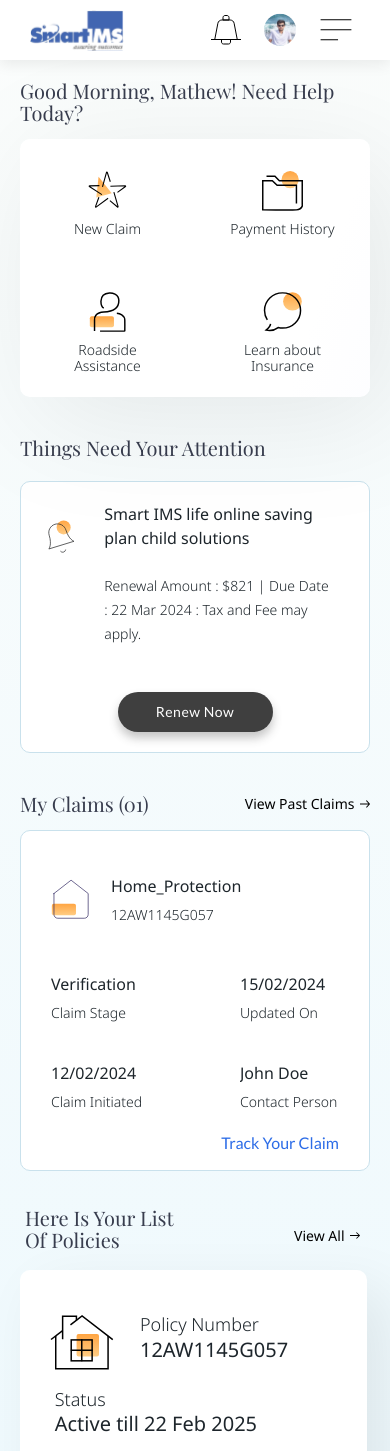
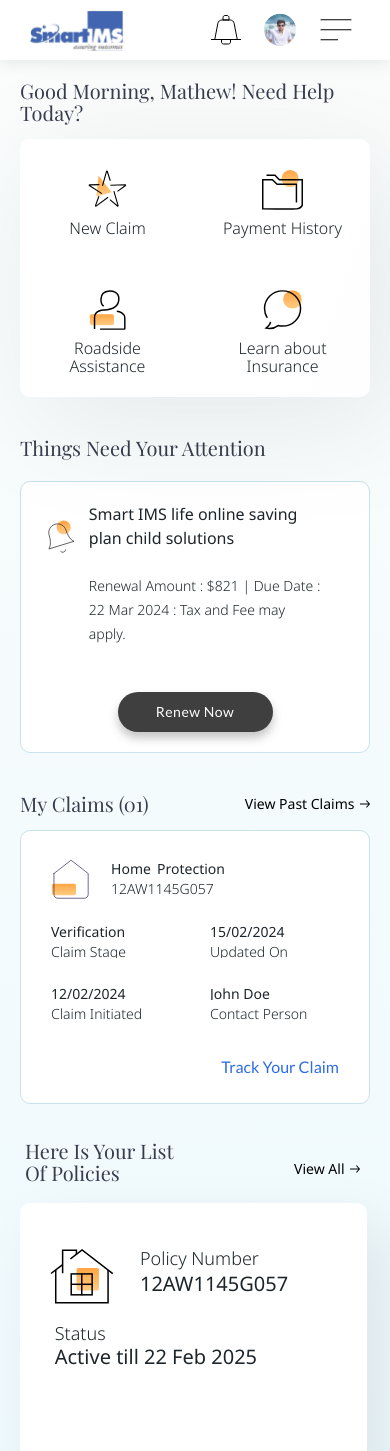
Before and after one commit to SmartImsIns/smart-ims-insu-frontend-app, a React (Create React App) app: page /ims-dashboard in a window 390 px wide. Shown: the top 1451 px of the page. Built offline with nearby package versions, Linux system fonts and the light colour scheme; a web font is replaced by a local one.

Commit message:
bugs fixed

```diff
--- a/src/ImsDashboard/AttentionCard/AttentionCardStyles.ts
+++ b/src/ImsDashboard/AttentionCard/AttentionCardStyles.ts
@@ -37,7 +37,7 @@ export const AttentionCardStyles = {
             // height: "228px",
             flexDirection: "column",
             padding: "20px",
-            gap: "46px"
+            gap: "46px",
         },
         "@media (min-width:600px) and (max-width:799px)": {
             paddingRight: "38px",
@@ -104,6 +104,8 @@ export const AttentionCardStyles = {
         "@media (max-width:599px)": {
             gap: "24px",
             flexWrap: "wrap",
+            paddingLeft: "10px",
+            paddingRight: "26px",
         },
         "@media (min-width:600px) and (max-width:1024px)": {
             gap: "15x",
@@ -131,7 +133,8 @@ export const AttentionCardStyles = {
     },
     ActionButton: {
         "@media (min-width:600px) and (max-width:1024px)": {
-            marginLeft: "auto"
+            marginLeft: "auto",
+            paddingTop: "15px"
         },
 
     },
--- a/src/ImsDashboard/MyClaimsCard/MyClaimsCardStyles.ts
+++ b/src/ImsDashboard/MyClaimsCard/MyClaimsCardStyles.ts
@@ -28,6 +28,7 @@ export const MyClaimCardStyles = {
         },
         "@media (min-width: 600px) and (max-width: 1070px)": {
             marginLeft: "auto",
+            paddingTop: "5px"
         }
     },
     trackYourClaim: {
@@ -74,8 +75,7 @@ export const MyClaimCardStyles = {
         borderRadius: "10px",
         boxShadow: "0px 0px 10px 0px rgba(0, 0, 0, 0)",
         "@media (max-width:599px)": {
-            height: "309px",
-            paddingRight: "0px",
+            padding: "15px 30px 28px 15px",
             justifyContent: "space-between",
             marginTop: "15px",
         },
@@ -92,7 +92,7 @@ export const MyClaimCardStyles = {
             alignItem: "center",
             justifyContent: "flex-end",
             marginLeft: "auto",
-            marginRight: "30px"
+            paddingTop: "24px"
         }
     },
     box: {
--- a/src/ImsDashboard/WelcomeCard/WelcomCardStyles.ts
+++ b/src/ImsDashboard/WelcomeCard/WelcomCardStyles.ts
@@ -33,7 +33,12 @@ export const WelcomeCardStyles = {
       alignItems: "center",
       marginTop: "15px"
     },
-    "@media (min-width: 600px) and (max-width: 1024px)": {
+    "@media (min-width: 600px) and (max-width: 615px)": {
+      paddingLeft: "15px",
+      paddingRight: "10px",
+      gap: "15px",
+    },
+    "@media (min-width: 615px) and (max-width: 1024px)": {
       paddingLeft: "20px",
       paddingRight: "20px",
       gap: "15px",
--- a/src/ImsDashboard/commonComponents/DashBoardCardItemStyles.ts
+++ b/src/ImsDashboard/commonComponents/DashBoardCardItemStyles.ts
@@ -18,6 +18,7 @@ export const DashBoardCardItemStyles = {
       display: "flex",
       alignItems: "center",
       justifyContent: "space-between",
+      gap: "10px",
       img: {
         height: "40px",
       },
@@ -31,11 +32,11 @@ export const DashBoardCardItemStyles = {
     lineHeight: "110%",
     fontFamily: "Noto Sans",
     "@media (max-width: 599px)": {
-      fontSize: "14px",
+      fontSize: "16px",
       textAlign: "center",
     },
-    "@media(min-width: 600px) and (max-width: 1023px)": {
-      fontSize: "15px",
+    "@media(min-width: 600px) and (max-width: 800px)": {
+      fontSize: "16px",
     },
   },
 };
--- a/src/ImsDashboard/commonComponents/MyClaimCardItemStyles.ts
+++ b/src/ImsDashboard/commonComponents/MyClaimCardItemStyles.ts
@@ -5,8 +5,9 @@ export const MyClaimCardItemStyles = {
         padding: "15px",
         alignItems: "center",
         "@media (max-width:599px)": {
-            marginRight: "0px",
+            padding: "15px",
             minWidth: "114px",
+            maxHeight: "35.35px"
         }
     },
     claimsData: {
@@ -14,9 +15,8 @@ export const MyClaimCardItemStyles = {
         display: "flex",
         flexDirection: "column",
         "@media (max-width:599px)": {
-            gap: "8.04px",
+            gap: "8.02px",
         }
-
     },
     HeadStyle: {
         overflow: "hidden",
@@ -34,9 +34,9 @@ export const MyClaimCardItemStyles = {
             color: '#1D252B',
             textOverflow: 'ellipsis',
             fontFamily: 'Noto Sans',
-            fontSize: '16px',
+            fontSize: '14px',
             fontStyle: 'normal',
-            lineHeight: '24px',
+            lineHeight: '12px',
         },
         "@media (min-width:600px) and (max-width:1024px)": {
             maxWidth: "200px",
@@ -60,7 +60,7 @@ export const MyClaimCardItemStyles = {
         lineHeight: "19.8px",
         "@media(max-width:599px)": {
             fontSize: "14px",
-            lineHeight: "18px",
+            lineHeight: "12px",
             overflow: 'hidden',
             textOverflow: 'ellipsis',
             fontFamily: '"Noto Sans"',
```
